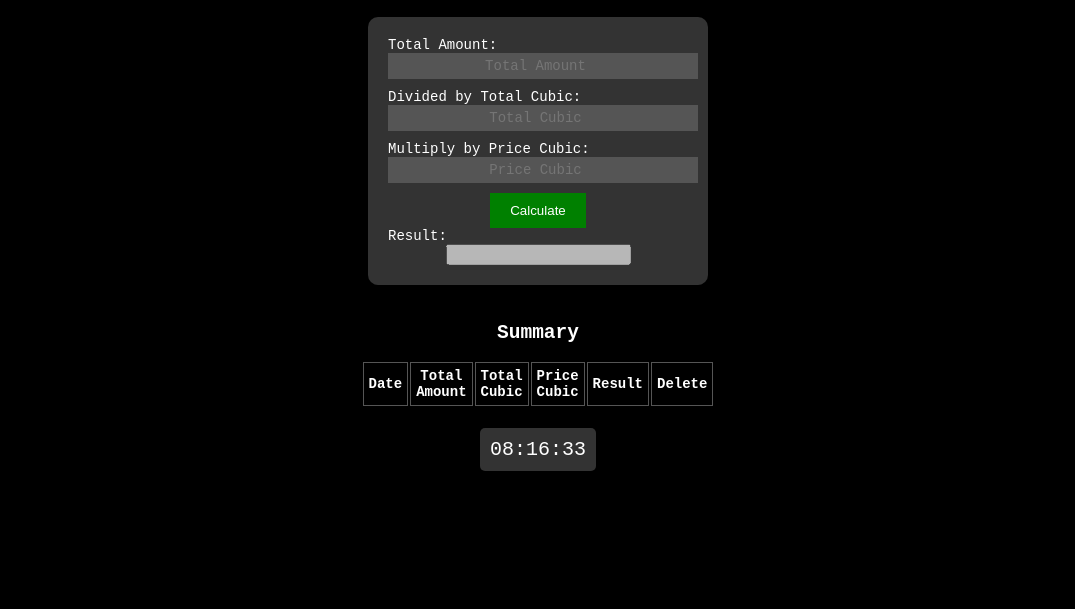
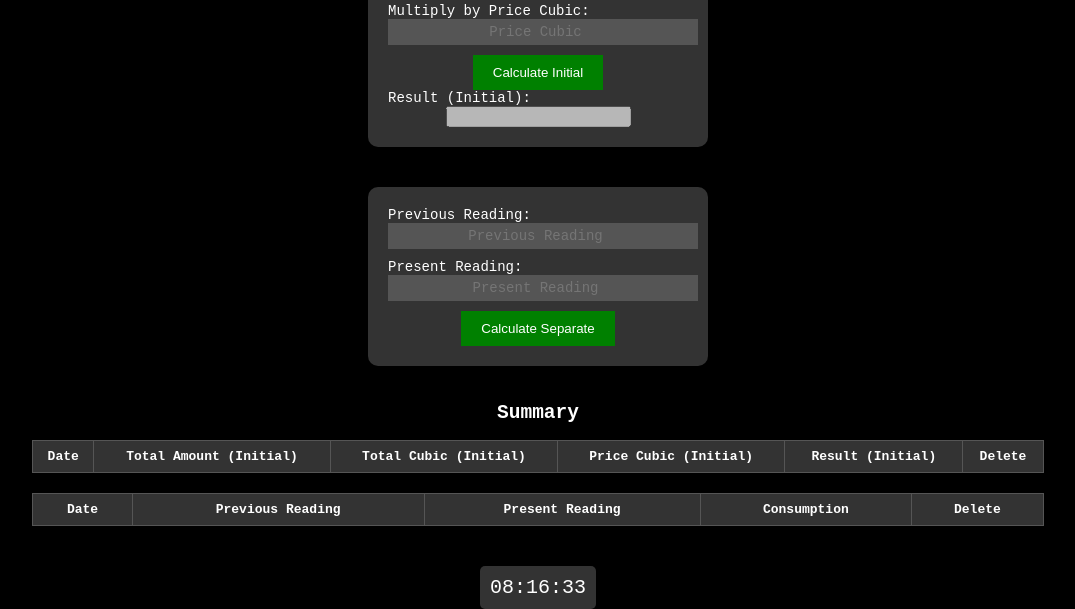
Before and after one commit to yuzithzu/Waterbill, a plain HTML site: page index.html in a window 1280 px wide. Shown: the part 225-834 px from the top of the page, without its empty margins (102-1177 px from the left). Drawn offline with Linux system fonts and the light colour scheme.

Commit message:
Update index.html

```diff
--- a/index.html
+++ b/index.html
@@ -17,12 +17,13 @@
         h1 {
             color: green;
         }
-        #calculator {
+        .calculator {
             margin: 20px auto;
             padding: 20px;
             background-color: #333;
             border-radius: 10px;
             width: 300px;
+            display: inline-block;
         }
         label {
             display: block;
@@ -40,12 +41,6 @@
             font-family: monospace;
             font-size: 14px;
         }
-        #result {
-            background-color: #444;
-            padding: 10px;
-            margin-top: 10px;
-            border-radius: 5px;
-        }
         button {
             background-color: green;
             color: white;
@@ -55,17 +50,23 @@
         }
         #summary {
             display:flex;
-            flex-direction:column;
+            flex-direction: column;
             align-items:center;
-            width: 50%;
+            width: 80%;
         }
         table {
-            width: 30%;
-            font-size: 14px;
+            border-collapse: collapse;
+            width: 100%;
+            margin-bottom: 20px;
         }
         th, td {
-            padding: 5px;
             border: 1px solid #555;
+            padding: 8px;
+            text-align: center;
+        }
+        th {
+            background-color: #333;
+            color: white;
         }
         .delete-button {
             background-color: red;
@@ -81,39 +82,72 @@
             border-radius: 5px;
             margin-top: 20px;
         }
+
+        /* Added a CSS class for white text color */
+        .white-text {
+            color: white;
+        }
+
+        /* Added a CSS class for center-aligned delete buttons */
+        .delete-cell {
+            text-align: center;
+        }
     </style>
 </head>
 <body>
     <h1>Water Bill Calculator</h1>
     <label for="date">Select Date:</label>
     <input type="date" id="date">
-    <div id="calculator">
+    <div class="calculator" id="initialCalculator">
         <label for="totalAmount">Total Amount:</label>
         <input type="number" id="totalAmount" placeholder="Total Amount">
         <label for="totalCubicMeter">Divided by Total Cubic:</label>
         <input type="number" id="totalCubicMeter" placeholder="Total Cubic">
         <label for="pricePerCubicMeter">Multiply by Price Cubic:</label>
         <input type="number" id="pricePerCubicMeter" placeholder="Price Cubic">
-        <button onclick="calculateBill()">Calculate</button>
-        <label for="totalBill">Result:</label>
+        <button onclick="calculateInitialBill()">Calculate Initial</button>
+        <label for="totalBill">Result (Initial):</label>
         <input type="text" id="totalBill" disabled>
+    </div>
+
+    <div class="calculator" id="separateCalculator">
+        <label for="previousReading">Previous Reading:</label>
+        <input type="number" id="previousReading" placeholder="Previous Reading">
+        <label for="presentReading">Present Reading:</label>
+        <input type="number" id="presentReading" placeholder="Present Reading">
+        <button onclick="calculateSeparateBill()">Calculate Separate</button>
     </div>
 
     <div id="summary">
         <h2>Summary</h2>
-        <table>
+        <table id="initialTable">
             <thead>
                 <tr>
                     <th>Date</th>
-                    <th>Total Amount</th>
-                    <th>Total Cubic</th>
-                    <th>Price Cubic</th>
-                    <th>Result</th>
-                    <th>Delete</th>
+                    <th>Total Amount (Initial)</th>
+                    <th>Total Cubic (Initial)</th>
+                    <th>Price Cubic (Initial)</th>
+                    <th class="white-text">Result (Initial)</th>
+                    <th class="delete-cell">Delete</th> <!-- Added class for alignment -->
                 </tr>
             </thead>
-            <tbody id="summaryTableBody">
-                <!-- Summary table rows will be added here -->
+            <tbody id="initialTableBody">
+                <!-- Initial calculation table rows will be added here -->
+            </tbody>
+        </table>
+
+        <table id="separateTable">
+            <thead>
+                <tr>
+                    <th>Date</th>
+                    <th>Previous Reading</th>
+                    <th>Present Reading</th>
+                    <th>Consumption</th>
+                    <th class="delete-cell">Delete</th> <!-- Added class for alignment -->
+                </tr>
+            </thead>
+            <tbody id="separateTableBody">
+                <!-- Separate calculation table rows will be added here -->
             </tbody>
         </table>
     </div>
@@ -136,8 +170,8 @@
         setInterval(updateClock, 1000);
         updateClock(); // Initial call to set the clock immediately
 
-        // Function to calculate the bill and update the summary table
-        function calculateBill() {
+        // Function to calculate the initial bill and update the summary table
+        function calculateInitialBill() {
             const date = document.getElementById('date').value;
             const totalAmount = parseFloat(document.getElementById('totalAmount').value);
             const totalCubicMeter = parseFloat(document.getElementById('totalCubicMeter').value);
@@ -147,23 +181,51 @@
                 const result = (totalAmount / totalCubicMeter) * pricePerCubicMeter;
                 document.getElementById('totalBill').value = result.toFixed(2);
 
-                // Update the summary table
-                const summaryTableBody = document.getElementById('summaryTableBody');
-                const newRow = summaryTableBody.insertRow(0);
-                newRow.innerHTML = `<td>${date}</td><td>${totalAmount}</td><td>${totalCubicMeter}</td><td>${pricePerCubicMeter}</td><td>${result.toFixed(2)}</td><td><button class="delete-button" onclick="deleteRow(this)">Delete</button></td>`;
+                // Update the summary table for the initial calculation
+                const initialTableBody = document.getElementById('initialTableBody');
+                const newRow = initialTableBody.insertRow(0);
+                newRow.innerHTML = `<td>${date}</td><td>${totalAmount}</td><td>${totalCubicMeter}</td><td>${pricePerCubicMeter}</td><td class="white-text">${result.toFixed(2)}</td><td class="delete-cell"><button class="delete-button" onclick="deleteRow(this)">Delete</button></td>`;
 
                 // Store the data in local storage
-                const summaryData = JSON.parse(localStorage.getItem('summaryData')) || [];
-                summaryData.unshift({
+                const initialData = JSON.parse(localStorage.getItem('initialData')) || [];
+                initialData.unshift({
                     date,
                     totalAmount,
                     totalCubicMeter,
                     pricePerCubicMeter,
                     result: result.toFixed(2)
                 });
-                localStorage.setItem('summaryData', JSON.stringify(summaryData));
+                localStorage.setItem('initialData', JSON.stringify(initialData));
             } else {
                 document.getElementById('totalBill').value = 'Please enter valid numbers.';
+            }
+        }
+
+        // Function to calculate the separate bill and update the summary table
+        function calculateSeparateBill() {
+            const date = document.getElementById('date').value;
+            const previousReading = parseFloat(document.getElementById('previousReading').value);
+            const presentReading = parseFloat(document.getElementById('presentReading').value);
+
+            if (!isNaN(previousReading) && !isNaN(presentReading)) {
+                const consumption = presentReading - previousReading;
+
+                // Update the summary table for the separate calculation
+                const separateTableBody = document.getElementById('separateTableBody');
+                const newRow = separateTableBody.insertRow(0);
+                newRow.innerHTML = `<td>${date}</td><td>${previousReading}</td><td>${presentReading}</td><td>${consumption}</td><td class="delete-cell"><button class="delete-button" onclick="deleteRow(this)">Delete</button></td>`;
+
+                // Store the data in local storage
+                const separateData = JSON.parse(localStorage.getItem('separateData')) || [];
+                separateData.unshift({
+                    date,
+                    previousReading,
+                    presentReading,
+                    consumption,
+                });
+                localStorage.setItem('separateData', JSON.stringify(separateData));
+            } else {
+                document.getElementById('separateTotalBill').value = 'Please enter valid numbers.';
             }
         }
 
@@ -171,23 +233,39 @@
         function deleteRow(button) {
             const row = button.parentNode.parentNode;
             const date = row.cells[0].textContent;
-            const summaryData = JSON.parse(localStorage.getItem('summaryData')) || [];
 
-            // Remove the corresponding entry from the stored data
-            const updatedSummaryData = summaryData.filter(data => data.date !== date);
-            localStorage.setItem('summaryData', JSON.stringify(updatedSummaryData));
+            // Check which table the row belongs to and remove it accordingly
+            if (row.parentNode.id === 'initialTableBody') {
+                const initialData = JSON.parse(localStorage.getItem('initialData')) || [];
+                const updatedInitialData = initialData.filter(data => data.date !== date);
+                localStorage.setItem('initialData', JSON.stringify(updatedInitialData));
+            } else if (row.parentNode.id === 'separateTableBody') {
+                const separateData = JSON.parse(localStorage.getItem('separateData')) || [];
+                const updatedSeparateData = separateData.filter(data => data.date !== date);
+                localStorage.setItem('separateData', JSON.stringify(updatedSeparateData));
+            }
 
             // Remove the row from the table
             row.parentNode.removeChild(row);
         }
 
-        // Load and display previously stored summary data
+        // Load and display previously stored summary data for the initial calculation
         window.addEventListener('load', function() {
-            const summaryData = JSON.parse(localStorage.getItem('summaryData')) || [];
-            const summaryTableBody = document.getElementById('summaryTableBody');
-            summaryData.forEach(data => {
-                const newRow = summaryTableBody.insertRow(0);
-                newRow.innerHTML = `<td>${data.date}</td><td>${data.totalAmount}</td><td>${data.totalCubicMeter}</td><td>${data.pricePerCubicMeter}</td><td>${data.result}</td><td><button class="delete-button" onclick="deleteRow(this)">Delete</button></td>`;
+            const initialData = JSON.parse(localStorage.getItem('initialData')) || [];
+            const initialTableBody = document.getElementById('initialTableBody');
+            initialData.forEach(data => {
+                const newRow = initialTableBody.insertRow(0);
+                newRow.innerHTML = `<td>${data.date}</td><td>${data.totalAmount}</td><td>${data.totalCubicMeter}</td><td>${data.pricePerCubicMeter}</td><td class="white-text">${data.result}</td><td class="delete-cell"><button class="delete-button" onclick="deleteRow(this)">Delete</button></td>`;
+            });
+        });
+
+        // Load and display previously stored summary data for the separate calculation
+        window.addEventListener('load', function() {
+            const separateData = JSON.parse(localStorage.getItem('separateData')) || [];
+            const separateTableBody = document.getElementById('separateTableBody');
+            separateData.forEach(data => {
+                const newRow = separateTableBody.insertRow(0);
+                newRow.innerHTML = `<td>${data.date}</td><td>${data.previousReading}</td><td>${data.presentReading}</td><td>${data.consumption}</td><td class="delete-cell"><button class="delete-button" onclick="deleteRow(this)">Delete</button></td>`;
             });
         });
     </script>
```
